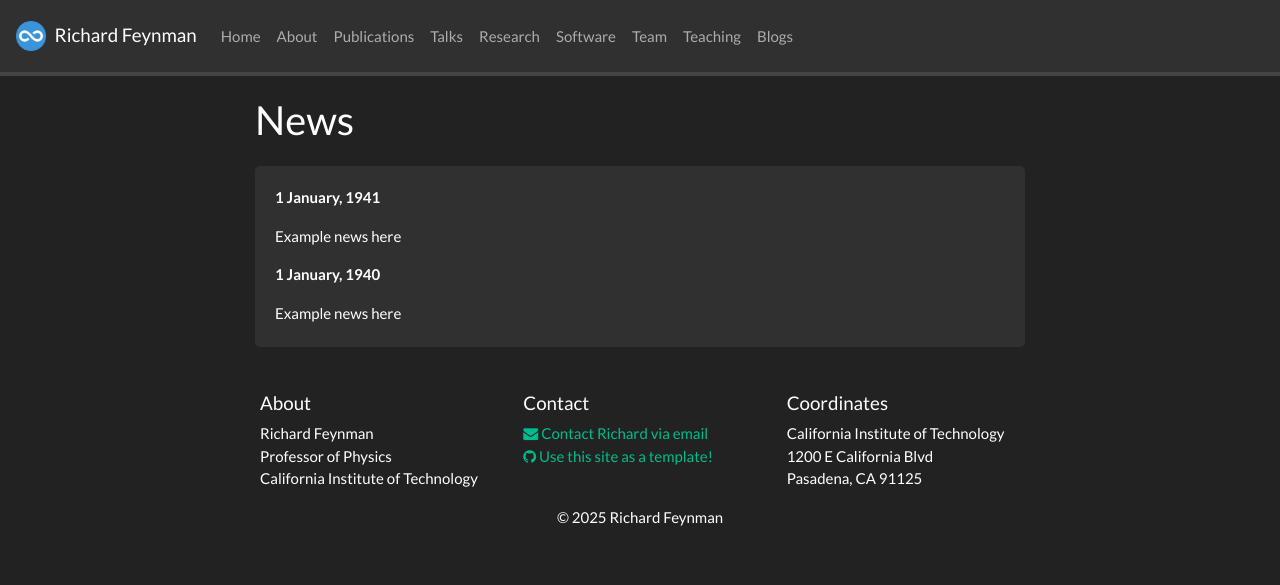
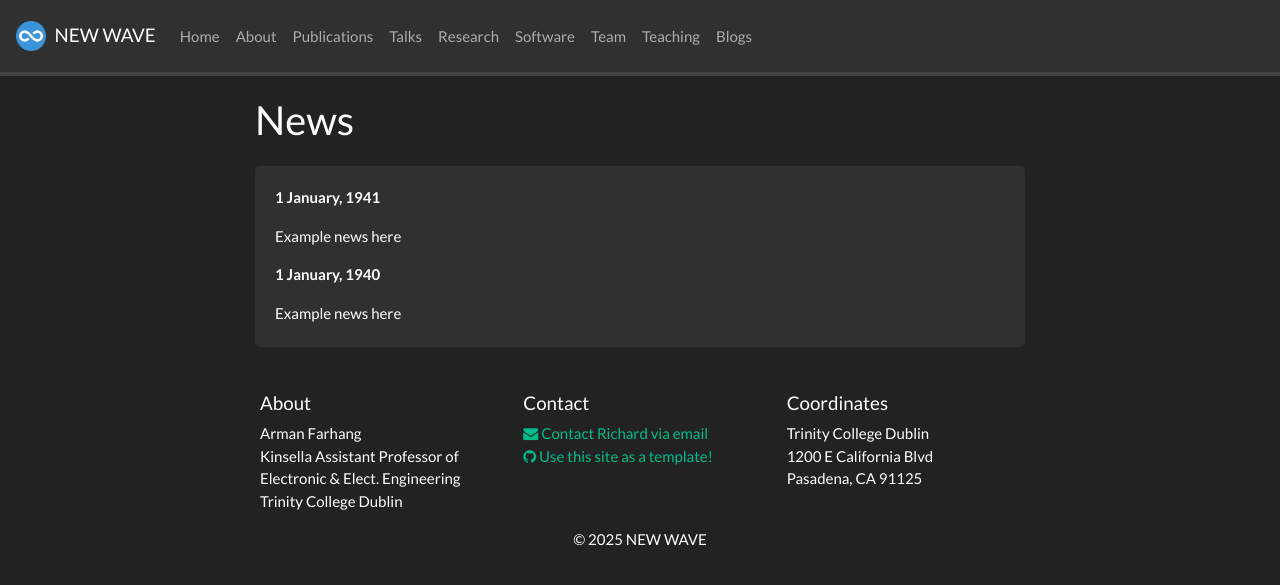
Before and after one commit to newwavewirelesslab/newwavewirelesslab.github.io, a Jekyll site: the page built from _pages/allnews.md, in a window 1280 px wide. Shown: the top 585 px of the page. Built offline with Jekyll 4.4.1, drawn with Linux system fonts in a browser that asks for light colours; nearby versions of some CDN libraries; a style sheet for code colours, icons or effects is not loaded.

Commit message:
Second_update

```diff
--- a/_config.yml
+++ b/_config.yml
@@ -1,7 +1,7 @@
 # Site settings
-title: Richard Feynman
-email: richard@university.edu
-description: Academic webpage of Dr. Richard Feynman
+title: NEW WAVE
+email: arman.farhang@tcd.ie
+description: Academic webpage for NEW WAVE
 baseurl: ""
 url: ""
 
@@ -12,12 +12,12 @@ url: ""
 
 # Footer info
 affiliation: >
-  Richard Feynman<br/>
-  Professor of Physics<br/>
-  California Institute of Technology
+  Arman Farhang<br/>
+  Kinsella Assistant Professor of Electronic & Elect. Engineering <br/>
+  Trinity College Dublin
 
 location: >
-  California Institute of Technology<br/>
+  Trinity College Dublin<br/>
   1200 E California Blvd<br/>
   Pasadena, CA 91125
 
```
Also changed, not shown: _data/team_members.yml (+11 -11 lines), _pages/home.md (+1 -4 lines).
